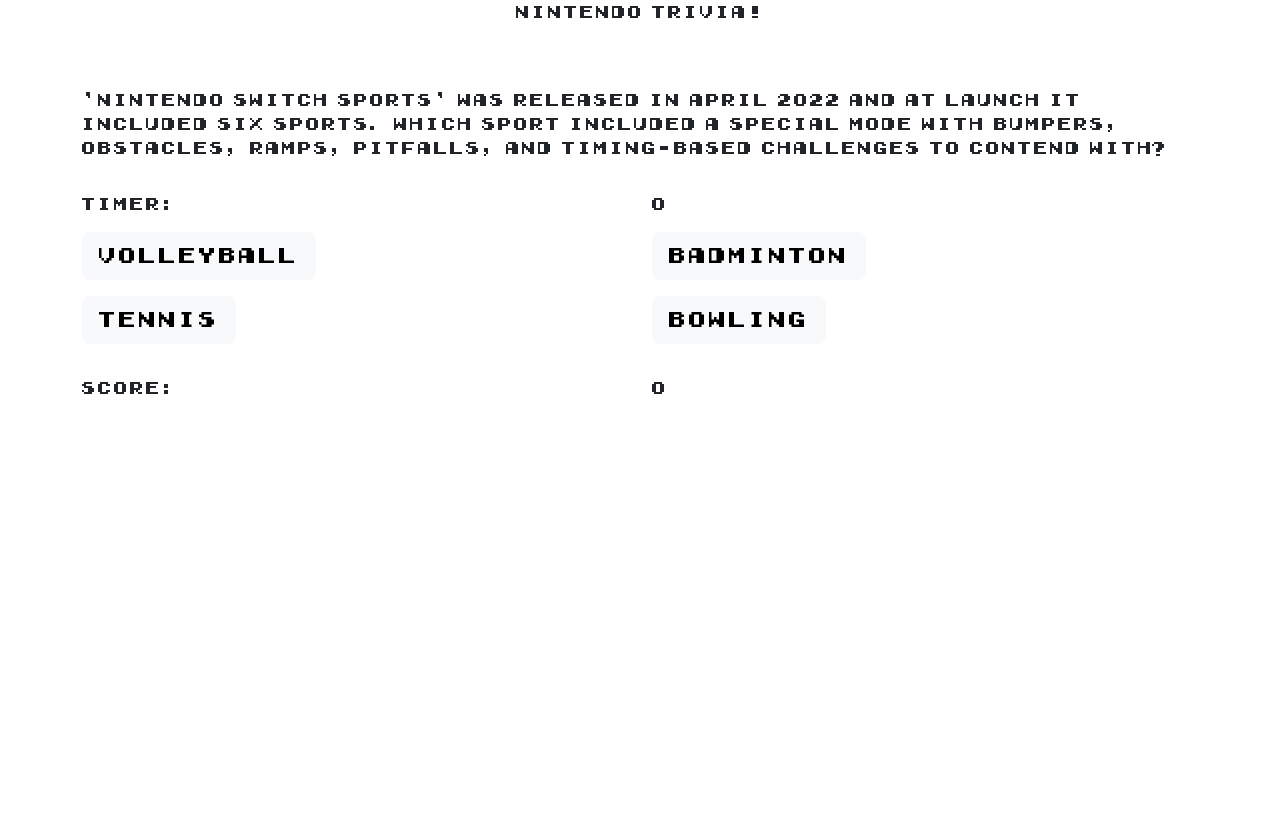
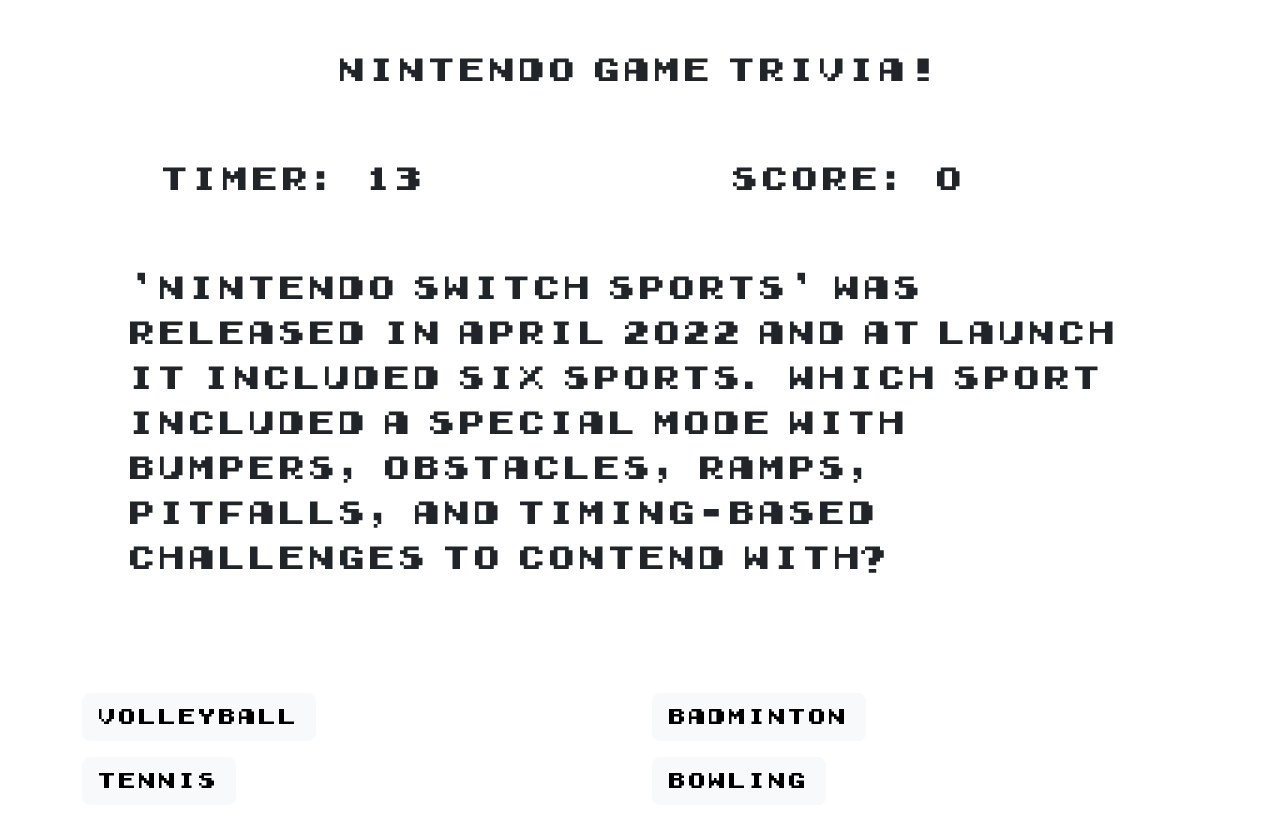
Before and after one commit to patrickdeleon778/GameTrivia_Repo, a plain HTML site: page index.html in a window 1280 px wide. Both pictures are taken after a click on the link "Level 1". Before the commit the page ends 800 px from the top, so only its background shows below. Drawn offline with nearby package versions, Linux system fonts and the light colour scheme.

Commit message:
Finished the timer thanks to Jose and Bryan

```diff
--- a/CSS/styles.css
+++ b/CSS/styles.css
@@ -6,3 +6,7 @@
 .gameFont {
     font-family: "GameFont";
 }
+
+.font30 {
+    font-size: 30px;
+}
--- a/HTML/trivia.html
+++ b/HTML/trivia.html
@@ -1,23 +1,29 @@
 <div id="hero">
-    <div class="row">
+    <div class="row m-5">
         <div class="col-12 d-flex justify-content-center">
-            <p id="title">Nintendo Trivia!</p>
+            <p id="title" style="font-size: 30px;">Nintendo game Trivia!</p>
         </div>
     </div>
 
-    <div class="container pt-5">
-        <div class="row">
+    <div class="container">
+        <div class="row mt-3">
+            <div class="col d-flex justify-content-end">
+                <p class="font30">Timer:</p>
+            </div>
             <div class="col">
-                <p id="Q"></p>
+                <p class="font30" id="timerNum">15</p>
+            </div>
+            <div class="col d-flex justify-content-end">
+                <p class="font30">Score:</p>
+            </div>
+            <div class="col">
+                <p class="font30" id="score">0</p>
             </div>
         </div>
 
-        <div class="row mt-3">
-            <div class="col">
-                <p>Timer:</p>
-            </div>
-            <div class="col">
-                <p id="counter">0</p>
+        <div class="row p-5 mb-5">
+            <div class="col" style="min-height: 275px;">
+                <p class="" id="Q" style="font-size: 30px;"></p>
             </div>
         </div>
 
@@ -45,13 +51,5 @@
             </div>
         </div>
 
-        <div class="row mt-3">
-            <div class="col">
-                <p>Score:</p>
-            </div>
-            <div class="col">
-                <p id="score">0</p>
-            </div>
-        </div>
     </div>
 </div>
--- a/Scripts/scripts.js
+++ b/Scripts/scripts.js
@@ -1,106 +1,125 @@
-let inject = document.getElementById('inject');
+let inject = document.getElementById("inject");
 let gbQuestions = [];
 let dsQuestions = [];
 let switchQuestions = [];
+let timerInterval;
 
 let level = 0;
 
 function loadHTML(url) {
   fetch(url)
-        .then(data => data.text())
-            .then(response => {
-                (url === '/HTML/titleScreen.html') ? loadTitleScreen(response) :
-                (url === '/HTML/trivia.html'  && level === 3) ? loadTrivia(response, gbQuestions) :
-                (url === '/HTML/trivia.html'  && level === 2) ? loadTrivia(response, dsQuestions) :
-                (url === '/HTML/trivia.html'  && level === 1) ? loadTrivia(response, switchQuestions) :
-                (url === '/HTML/result.html') ? loadResults(response) : console.log('You suck');
+    .then((data) => data.text())
+    .then((response) => {
+      url === "/HTML/titleScreen.html"
+        ? loadTitleScreen(response)
+        : url === "/HTML/trivia.html" && level === 3
+        ? loadTrivia(response, gbQuestions)
+        : url === "/HTML/trivia.html" && level === 2
+        ? loadTrivia(response, dsQuestions)
+        : url === "/HTML/trivia.html" && level === 1
+        ? loadTrivia(response, switchQuestions)
+        : url === "/HTML/result.html"
+        ? loadResults(response)
+        : console.log("You suck");
     });
 }
 
-function loadTitleScreen(html){
-    inject.innerHTML = html
+function loadTitleScreen(html) {
+  inject.innerHTML = html;
 
-        let lvl1 = document.getElementById('lvl1');
-        let lvl2 = document.getElementById('lvl2');
-        let lvl3 = document.getElementById('lvl3');
+  let lvl1 = document.getElementById("lvl1");
+  let lvl2 = document.getElementById("lvl2");
+  let lvl3 = document.getElementById("lvl3");
 
-        lvl1.addEventListener('click', function(e){
-            loadHTML('/HTML/trivia.html');
+  lvl1.addEventListener("click", e => {
+    loadHTML("/HTML/trivia.html");
     level = 1;
-        })
-        lvl2.addEventListener('click', function(e){
-            loadHTML('/HTML/trivia.html');
+  });
+  lvl2.addEventListener("click", e => {
+    loadHTML("/HTML/trivia.html");
     level = 2;
-        })
-        lvl3.addEventListener('click', function(e){
-            loadHTML('/HTML/trivia.html');
+  });
+  lvl3.addEventListener("click", e => {
+    loadHTML("/HTML/trivia.html");
     level = 3;
-        })
+  });
 }
 
-function loadTrivia(html, questions){
-    inject.innerHTML = html
+function loadTrivia(html, questions) {
+  inject.innerHTML = html;
 
   let score = 0;
   let totalQuestions = 20;
   let currentIndex = 0;
-    let timer = 10;
+  let timer = 15;
   let newQuestions = questions;
   let usedQuestions = [];
 
-    let quest = document.getElementById('Q');
-    let a1 = document.getElementById('a1');
-    let a2 = document.getElementById('a2');
-    let a3 = document.getElementById('a3');
-    let a4 = document.getElementById('a4');
-    let correct = document.getElementById('c');
+  let quest = document.getElementById("Q");
+  let a1 = document.getElementById("a1");
+  let a2 = document.getElementById("a2");
+  let a3 = document.getElementById("a3");
+  let a4 = document.getElementById("a4");
+  let c = document.getElementById("c");
+  let timerNum = document.getElementById('timerNum');
+  let scoreNum = document.getElementById('score');
 
-    a1.addEventListener('click', function(e){
+  a1.addEventListener("click", e => {
     correctAnswer(e.target.innerText);
-        startTimer()
+    startTimer();
   });
-    a2.addEventListener('click', function(e){
+  a2.addEventListener("click", e => {
     correctAnswer(e.target.innerText);
-    })
-    a3.addEventListener('click', function(e){
+    startTimer();
+  });
+  a3.addEventListener("click", e => {
     correctAnswer(e.target.innerText);
-    })
-    a4.addEventListener('click', function(e){
+    startTimer();
+  });
+  a4.addEventListener("click", e => {
     correctAnswer(e.target.innerText);
-    })
+    startTimer();
+  });
 
   randomQuestion();
   loadQuestions(usedQuestions);
 
   function startTimer() {
-
     timer--; // Decrement the count
-          if (timer <= 0) {
-            timer = 10;
-            loadQuestions(usedQuestions);
+    if (timer == 0) {
+      timer = 15;
+      nextIndexQuestion();
+      timerNum.innerText = timer;
+      console.log(timer + " timer when");
     } else {
+        timerNum.innerHTML = timer;
         console.log(timer);
     }
   }
 
-    function loadQuestions(newQs){
-        let timerInterval = setInterval(startTimer(), 1000);
+  function loadQuestions(newQs) {
+    clearInterval(timerInterval);
+    timerInterval = setInterval(startTimer, 1000);
+
     quest.innerText = newQs[currentIndex].Q;
     a1.innerText = newQs[currentIndex].a1;
     a2.innerText = newQs[currentIndex].a2;
     a3.innerText = newQs[currentIndex].a3;
     a4.innerText = newQs[currentIndex].a4;
-
   }
 
-    function correctAnswer(ans){
+  function correctAnswer(ans) {
     ans === usedQuestions[currentIndex].c && score++;
+    timer = 15;
+    scoreNum.innerText = score;
     nextIndexQuestion();
   }
 
-    function nextIndexQuestion(){
+  function nextIndexQuestion() {
     currentIndex++;
-        currentIndex < totalQuestions ? loadQuestions(usedQuestions) : loadHTML('/HTML/result.html');
+    currentIndex < totalQuestions
+      ? loadQuestions(usedQuestions)
+      : loadHTML("/HTML/result.html");
   }
 
   function randomQuestion() {
@@ -114,19 +133,19 @@ function loadTrivia(html, questions){
   }
 }
 
-function getQuestions(url){
+function getQuestions(url) {
   fetch(url)
-        .then(data => data.json())
-            .then(response => {
-                for(let i = 0; i < response.gameboy.length ; i++){
+    .then((data) => data.json())
+    .then((response) => {
+      for (let i = 0; i < response.gameboy.length; i++) {
         gbQuestions.push(response.gameboy[i]);
       }
 
-                for(let w = 0; w < response.ds.length ; w++){
+      for (let w = 0; w < response.ds.length; w++) {
         dsQuestions.push(response.ds[w]);
       }
 
-                for(let z = 0; z < response.switch.length; z++){
+      for (let z = 0; z < response.switch.length; z++) {
         switchQuestions.push(response.switch[z]);
       }
       // console.log(gbQuestions);
@@ -135,71 +154,10 @@ function getQuestions(url){
     });
 }
 
-function loadResults(html){
+function loadResults(html) {
   inject.innerHTML = html;
 }
 
-// function loadMainMenu(html){
-//     inject.innerHTML = html
-//                 // Lets make our buttons clickable
-//                 let injectLvl = document.getElementById('injectLvl');
-//                 // Add an event listener to the button
-//                 console.log(injectLvl);
-//                 injectLvl.addEventListener('click', function(e){
-//                     loadHTML('../site/instructions.html')
-//                 })
-
-//                 let injectOptions = document.getElementById('injectOptions');
-
-//                 injectOptions.addEventListener('click', function(e){
-//                     console.log('option button works');
-//                 })
-
-// }
-
-// function loadInstructions(html){
-//     inject.innerHTML = html
-//                 let ready = document.getElementById('ready');
-
-//                 ready.addEventListener('click', function(e){
-//                     loadHTML('../site/lvlSelect.html');
-//                 })
-
-
-// }
-
-// function loadLvlSelect(html){
-//     inject.innerHTML = html
-//                 let injectBld = document.getElementById('injectBld');
-//                 let injectBld2 = document.getElementById('injectBld2');
-//                 let injectBld3 = document.getElementById('injectBld3');
-
-//                 injectBld.addEventListener('click', function(e){
-//                     loadHTML('../site/borderlands.html');
-//                     difficulty = 1;
-//                 })
-//                 injectBld2.addEventListener('click', function(e){
-//                     loadHTML('../site/borderlands.html');
-//                     difficulty = 2;
-//                 })
-//                 injectBld3.addEventListener('click', function(e){
-//                     loadHTML('../site/borderlands.html');
-//                     difficulty = 3;
-//                 })
-// }
-
-// function loadGame(html, questions){
-//     inject.innerHTML = html
-
-//     let score = 0;
-
-
-//                 let quest = document.getElementById('Q');
-//                 let a1 = document.getElementById('a1');
-//                 let a2 = document.getElementById('a2');
-//                 let a3 = document.getElementById('a3');
-//                 let a4 = document.getElementById('a4');
-
-getQuestions('/Data/data.json');
-loadHTML('/HTML/titleScreen.html');
+getQuestions("/Data/data.json");
+loadHTML("/HTML/titleScreen.html");
 // getQuestions('/Data/data.json');
```
Lines whose indentation alone changed are shown as unchanged.
